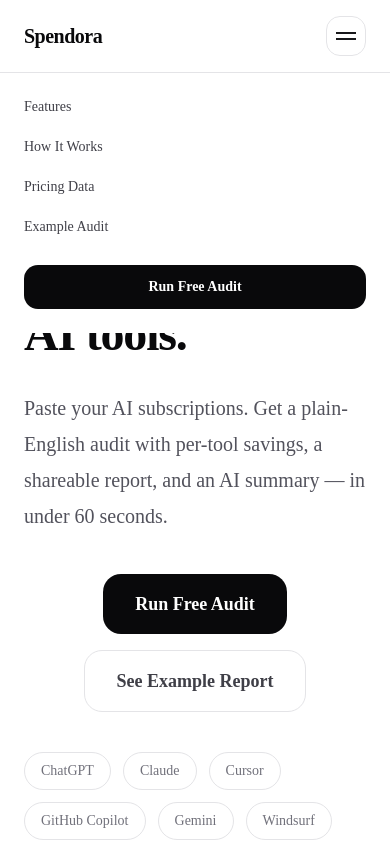
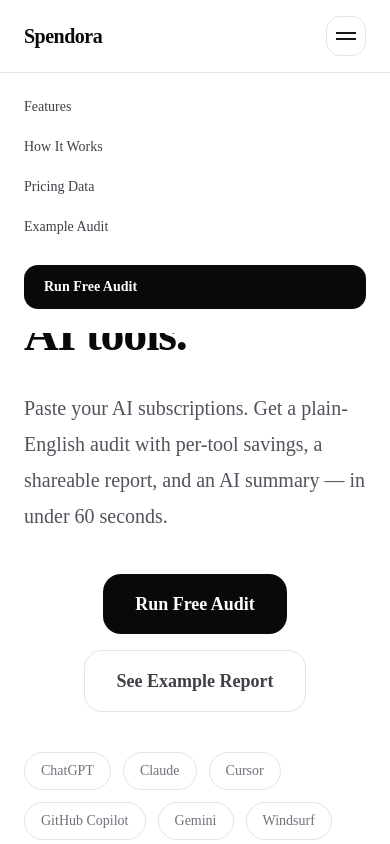
Before and after one commit to Krushnaapatil/spendora, a Next.js app: page / in a window 390 px wide. Both pictures are taken after a click on the button 346 px from the left and 36 px from the top of the page. Shown: the top 844 px of the page. Built offline with nearby package versions, Linux system fonts and the light colour scheme.

Commit message:
fix: wire navbar audit and pricing links

```diff
--- a/components/landing/TrustSection.tsx
+++ b/components/landing/TrustSection.tsx
@@ -1,6 +1,9 @@
 export default function TrustSection() {
   return (
-    <section className="relative overflow-hidden border-b border-zinc-200 bg-white">
+    <section
+      id="pricing-data"
+      className="relative overflow-hidden border-b border-zinc-200 bg-white scroll-mt-24"
+    >
       {/* Background */}
 
       <div className="absolute inset-0 bg-[radial-gradient(circle_at_center,rgba(0,0,0,0.03),transparent_45%)]" />
--- a/components/layout/Navbar.tsx
+++ b/components/layout/Navbar.tsx
@@ -71,9 +71,12 @@ export default function Navbar({
             GitHub
           </a>
 
-          <button className="rounded-xl bg-zinc-950 px-5 py-2 text-sm font-semibold text-white transition hover:bg-zinc-800">
+          <Link
+            href="/audit/new"
+            className="rounded-xl bg-zinc-950 px-5 py-2 text-sm font-semibold text-white transition hover:bg-zinc-800"
+          >
             Run Free Audit
-          </button>
+          </Link>
         </div>
 
         {/* Mobile Toggle */}
@@ -116,9 +119,12 @@ export default function Navbar({
               )
             )}
 
-            <button className="mt-2 rounded-xl bg-zinc-950 px-5 py-3 text-sm font-semibold text-white">
+            <Link
+              href="/audit/new"
+              className="mt-2 rounded-xl bg-zinc-950 px-5 py-3 text-sm font-semibold text-white"
+            >
               Run Free Audit
-            </button>
+            </Link>
           </div>
         </div>
       ) : null}
```
